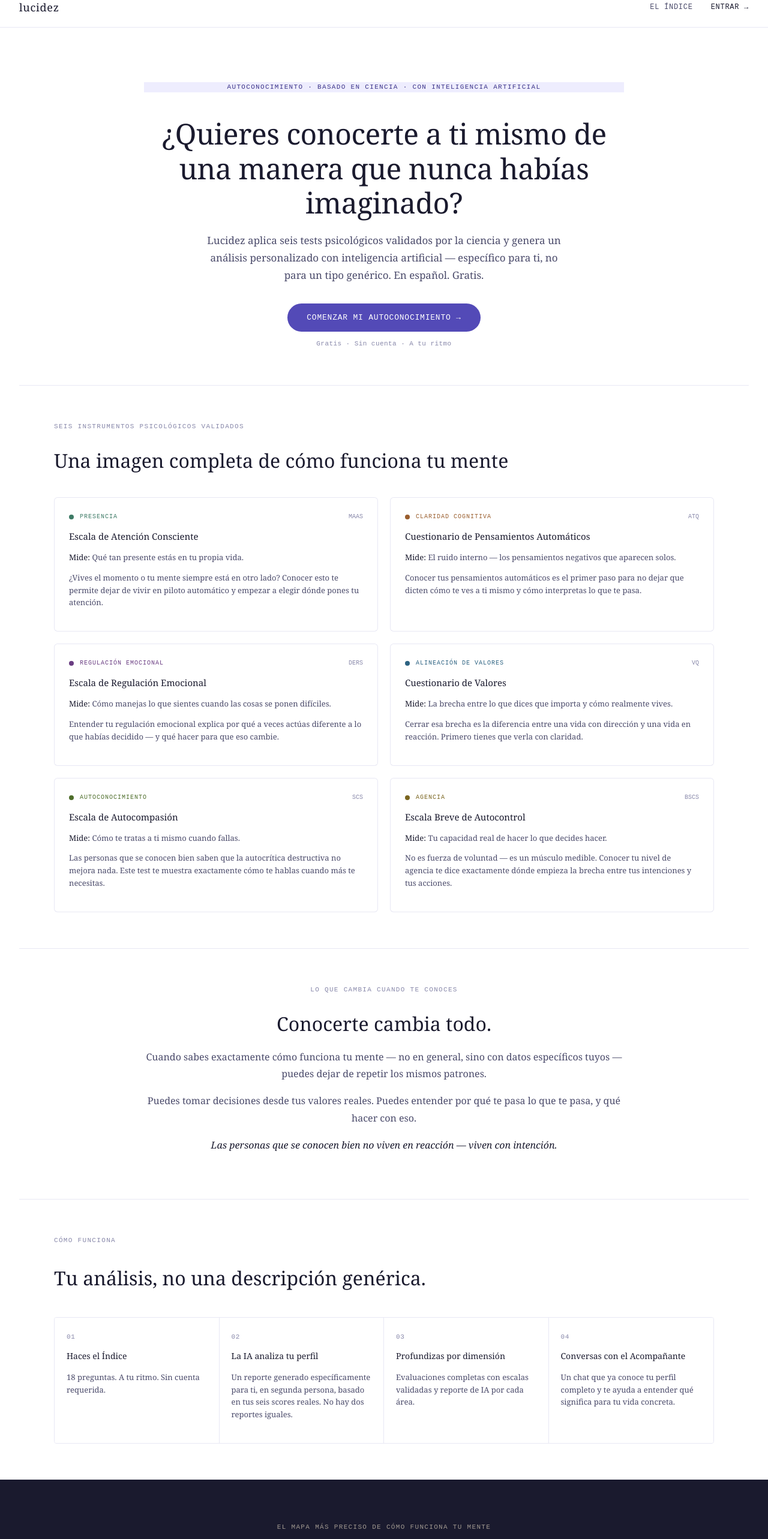
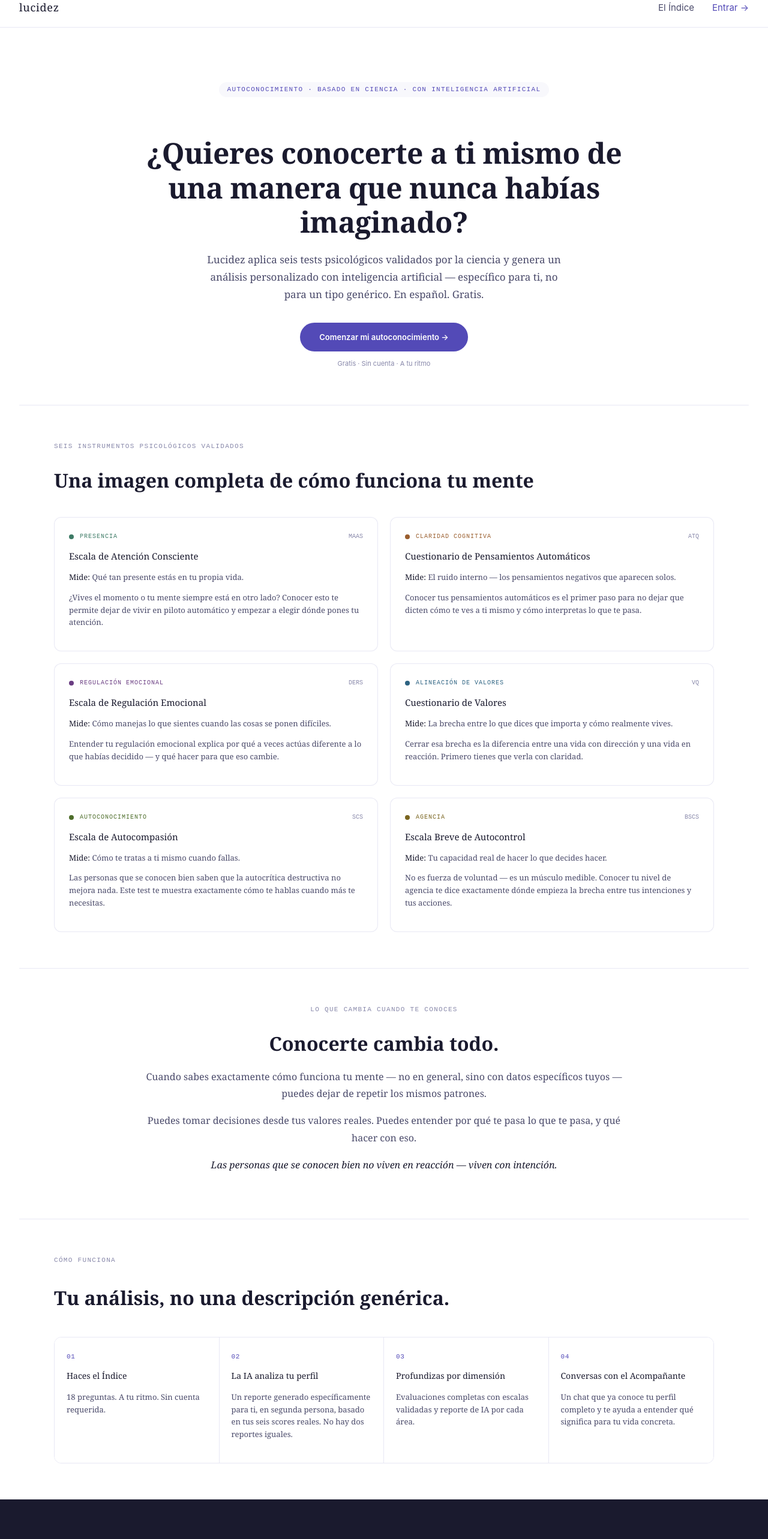
Before and after one commit to jorgeprax-dev/lucidez-web, a React (Vite) app: page / in a window 1280 px wide. Shown: the part 20-2586 px from the top of the page at 60% size. Built offline with nearby package versions, Linux system fonts and the light colour scheme; no server answers.

Commit message:
feat: paleta Apple en Home.jsx

```diff
--- a/index.html
+++ b/index.html
@@ -13,7 +13,7 @@
     <meta property="og:title" content="Lucidez — Conoce cómo funciona tu mente" />
     <meta property="og:description" content="6 tests psicológicos validados + análisis con IA en español. El mapa más preciso de cómo funciona tu mente." />
     <meta property="og:site_name" content="Lucidez" />
-    <meta property="og:image" content="https://lucidez.app/og.svg" />
+    <meta property="og:image" content="https://lucidez.app/og.png" />
     <meta property="og:image:width" content="1200" />
     <meta property="og:image:height" content="630" />
 
@@ -21,7 +21,7 @@
     <meta name="twitter:card" content="summary_large_image" />
     <meta name="twitter:title" content="Lucidez — Conoce cómo funciona tu mente" />
     <meta name="twitter:description" content="6 tests psicológicos validados + análisis con IA en español." />
-    <meta name="twitter:image" content="https://lucidez.app/og.svg" />
+    <meta name="twitter:image" content="https://lucidez.app/og.png" />
   </head>
   <body>
     <div id="root"></div>
--- a/src/Home.jsx
+++ b/src/Home.jsx
@@ -7,7 +7,7 @@ const tests = [
     sigla: "MAAS",
     nombre: "Escala de Atención Consciente",
     dimension: "Presencia",
-    color: "#3d7a65",
+    color: theme.dims.presencia,
     que_mide: "Qué tan presente estás en tu propia vida.",
     para_que: "¿Vives el momento o tu mente siempre está en otro lado? Conocer esto te permite dejar de vivir en piloto automático y empezar a elegir dónde pones tu atención.",
   },
@@ -15,7 +15,7 @@ const tests = [
     sigla: "ATQ",
     nombre: "Cuestionario de Pensamientos Automáticos",
     dimension: "Claridad cognitiva",
-    color: "#9a5e2e",
+    color: theme.dims.claridad,
     que_mide: "El ruido interno — los pensamientos negativos que aparecen solos.",
     para_que: "Conocer tus pensamientos automáticos es el primer paso para no dejar que dicten cómo te ves a ti mismo y cómo interpretas lo que te pasa.",
   },
@@ -23,7 +23,7 @@ const tests = [
     sigla: "DERS",
     nombre: "Escala de Regulación Emocional",
     dimension: "Regulación emocional",
-    color: "#6a3d82",
+    color: theme.dims.regulacion,
     que_mide: "Cómo manejas lo que sientes cuando las cosas se ponen difíciles.",
     para_que: "Entender tu regulación emocional explica por qué a veces actúas diferente a lo que habías decidido — y qué hacer para que eso cambie.",
   },
@@ -31,7 +31,7 @@ const tests = [
     sigla: "VQ",
     nombre: "Cuestionario de Valores",
     dimension: "Alineación de valores",
-    color: "#2d6382",
+    color: theme.dims.valores,
     que_mide: "La brecha entre lo que dices que importa y cómo realmente vives.",
     para_que: "Cerrar esa brecha es la diferencia entre una vida con dirección y una vida en reacción. Primero tienes que verla con claridad.",
   },
@@ -39,7 +39,7 @@ const tests = [
     sigla: "SCS",
     nombre: "Escala de Autocompasión",
     dimension: "Autoconocimiento",
-    color: "#4d6d2a",
+    color: theme.dims.autoconocimiento,
     que_mide: "Cómo te tratas a ti mismo cuando fallas.",
     para_que: "Las personas que se conocen bien saben que la autocrítica destructiva no mejora nada. Este test te muestra exactamente cómo te hablas cuando más te necesitas.",
   },
@@ -47,7 +47,7 @@ const tests = [
     sigla: "BSCS",
     nombre: "Escala Breve de Autocontrol",
     dimension: "Agencia",
-    color: "#7a6520",
+    color: theme.dims.agencia,
     que_mide: "Tu capacidad real de hacer lo que decides hacer.",
     para_que: "No es fuerza de voluntad — es un músculo medible. Conocer tu nivel de agencia te dice exactamente dónde empieza la brecha entre tus intenciones y tus acciones.",
   },
@@ -79,17 +79,17 @@ export default function Home() {
       <nav style={{ display: "flex", alignItems: "center", justifyContent: "space-between", padding: "18px 32px", borderBottom: `0.5px solid ${theme.border}`, background: theme.bg, position: "sticky", top: 0, zIndex: 10 }}>
         <span style={{ fontFamily: theme.serif, fontSize: 18, fontWeight: "normal", letterSpacing: "0.04em", color: theme.ink }}>lucidez</span>
         <div style={{ display: "flex", gap: 24, alignItems: "center" }}>
-          <button onClick={() => navigate("/indice")} style={{ fontFamily: theme.mono, fontSize: 12, color: theme.inkMuted, cursor: "pointer", letterSpacing: "0.06em", textTransform: "uppercase", border: "none", background: "none" }}>El Índice</button>
-          <button onClick={() => navigate("/login")} style={{ fontFamily: theme.mono, fontSize: 12, color: theme.ink, cursor: "pointer", letterSpacing: "0.06em", textTransform: "uppercase", border: "none", background: "none", padding: 0 }}>Entrar →</button>
+          <button onClick={() => navigate("/indice")} style={{ fontFamily: theme.sans, fontSize: 15, color: theme.inkMuted, cursor: "pointer", border: "none", background: "none" }}>El Índice</button>
+          <button onClick={() => navigate("/login")} style={{ fontFamily: theme.sans, fontSize: 15, color: theme.purple, cursor: "pointer", border: "none", background: "none", padding: 0 }}>Entrar →</button>
         </div>
       </nav>
 
       {/* Hero */}
       <section style={{ maxWidth: 800, margin: "0 auto", padding: isMobile ? "60px 28px 48px" : "80px 48px 60px", textAlign: "center" }}>
-        <p style={{ fontFamily: theme.mono, fontSize: 11, letterSpacing: "0.12em", textTransform: "uppercase", color: theme.purpleText, background: theme.purpleLight, marginBottom: 24 }}>
+        <p style={{ fontFamily: theme.mono, fontSize: 11, letterSpacing: "0.12em", textTransform: "uppercase", color: theme.purple, background: theme.bgSecondary, borderRadius: 20, padding: "4px 14px", display: "inline-block", marginBottom: 24 }}>
           Autoconocimiento · Basado en ciencia · Con inteligencia artificial
         </p>
-        <h1 style={{ fontSize: isMobile ? 32 : 48, fontWeight: "normal", lineHeight: 1.2, marginBottom: 20, color: theme.ink, letterSpacing: "-0.01em" }}>
+        <h1 style={{ fontSize: isMobile ? 32 : 48, fontWeight: 700, lineHeight: 1.2, marginBottom: 20, color: theme.ink, letterSpacing: "-0.01em" }}>
           ¿Quieres conocerte a ti mismo de una manera que nunca habías imaginado?
         </h1>
         <p style={{ fontSize: 17, color: theme.inkMuted, lineHeight: 1.7, maxWidth: 600, margin: "0 auto 32px" }}>
@@ -97,11 +97,11 @@ export default function Home() {
         </p>
         <button
           onClick={() => navigate("/indice")}
-          style={{ background: theme.purple, color: "#ffffff", border: "none", padding: "16px 32px", fontFamily: theme.mono, fontSize: 13, letterSpacing: "0.06em", textTransform: "uppercase", cursor: "pointer", borderRadius: 32, marginBottom: 12 }}
+          style={{ background: theme.purple, color: "#ffffff", border: "none", padding: "16px 32px", fontFamily: theme.sans, fontWeight: 600, fontSize: 13, cursor: "pointer", borderRadius: 32, marginBottom: 12 }}
         >
           Comenzar mi autoconocimiento →
         </button>
-        <div style={{ fontFamily: theme.mono, fontSize: 11, color: theme.inkFaint, letterSpacing: "0.04em" }}>
+        <div style={{ fontFamily: theme.sans, fontSize: 11, color: theme.inkFaint }}>
           Gratis · Sin cuenta · A tu ritmo
         </div>
       </section>
@@ -113,12 +113,12 @@ export default function Home() {
         <p style={{ fontFamily: theme.mono, fontSize: 11, letterSpacing: "0.12em", textTransform: "uppercase", color: theme.inkFaint, marginBottom: 8 }}>
           Seis instrumentos psicológicos validados
         </p>
-        <h2 style={{ fontSize: isMobile ? 24 : 32, fontWeight: "normal", marginBottom: 40, color: theme.ink, lineHeight: 1.3 }}>
+        <h2 style={{ fontSize: isMobile ? 24 : 32, fontWeight: 700, marginBottom: 40, color: theme.ink, lineHeight: 1.3 }}>
           Una imagen completa de cómo funciona tu mente
         </h2>
         <div style={{ display: "grid", gridTemplateColumns: isMobile ? "1fr" : "repeat(2, 1fr)", gap: 20 }}>
           {tests.map((t) => (
-            <div key={t.sigla} style={{ background: "#ffffff", border: `0.5px solid ${theme.border}`, borderRadius: 6, padding: 24 }}>
+            <div key={t.sigla} style={{ background: "#ffffff", border: `0.5px solid ${theme.border}`, borderRadius: 12, padding: 24 }}>
               <div style={{ display: "flex", alignItems: "center", gap: 10, marginBottom: 12 }}>
                 <div style={{ width: 8, height: 8, borderRadius: "50%", background: t.color, flexShrink: 0 }} />
                 <span style={{ fontFamily: theme.mono, fontSize: 10, letterSpacing: "0.10em", textTransform: "uppercase", color: t.color }}>{t.dimension}</span>
@@ -141,7 +141,7 @@ export default function Home() {
         <p style={{ fontFamily: theme.mono, fontSize: 11, letterSpacing: "0.12em", textTransform: "uppercase", color: theme.inkFaint, marginBottom: 8 }}>
           Lo que cambia cuando te conoces
         </p>
-        <h2 style={{ fontSize: isMobile ? 24 : 32, fontWeight: "normal", marginBottom: 20, color: theme.ink, lineHeight: 1.3 }}>
+        <h2 style={{ fontSize: isMobile ? 24 : 32, fontWeight: 700, marginBottom: 20, color: theme.ink, lineHeight: 1.3 }}>
           Conocerte cambia todo.
         </h2>
         <p style={{ fontSize: 16, color: theme.inkMuted, lineHeight: 1.8, marginBottom: 16 }}>
@@ -162,13 +162,13 @@ export default function Home() {
         <p style={{ fontFamily: theme.mono, fontSize: 11, letterSpacing: "0.12em", textTransform: "uppercase", color: theme.inkFaint, marginBottom: 8 }}>
           Cómo funciona
         </p>
-        <h2 style={{ fontSize: isMobile ? 24 : 32, fontWeight: "normal", marginBottom: 40, color: theme.ink }}>
+        <h2 style={{ fontSize: isMobile ? 24 : 32, fontWeight: 700, marginBottom: 40, color: theme.ink }}>
           Tu análisis, no una descripción genérica.
         </h2>
-        <div style={{ display: "grid", gridTemplateColumns: isMobile ? "1fr" : "repeat(4, 1fr)", gap: 0, border: `0.5px solid ${theme.border}`, borderRadius: 4, overflow: "hidden" }}>
+        <div style={{ display: "grid", gridTemplateColumns: isMobile ? "1fr" : "repeat(4, 1fr)", gap: 0, border: `0.5px solid ${theme.border}`, borderRadius: 12, overflow: "hidden" }}>
           {pasos.map((s, i) => (
             <div key={s.num} style={{ padding: "24px 20px", borderRight: !isMobile && i < pasos.length - 1 ? `0.5px solid ${theme.border}` : "none", borderBottom: isMobile && i < pasos.length - 1 ? `0.5px solid ${theme.border}` : "none", background: "#ffffff" }}>
-              <div style={{ fontFamily: theme.mono, fontSize: 11, color: theme.inkFaint, letterSpacing: "0.06em", marginBottom: 12 }}>{s.num}</div>
+              <div style={{ fontFamily: theme.mono, fontSize: 11, color: theme.purple, letterSpacing: "0.06em", marginBottom: 12 }}>{s.num}</div>
               <strong style={{ display: "block", fontSize: 14, fontWeight: "normal", marginBottom: 8, color: theme.ink }}>{s.title}</strong>
               <p style={{ fontSize: 13, color: theme.inkMuted, lineHeight: 1.6 }}>{s.desc}</p>
             </div>
@@ -178,10 +178,10 @@ export default function Home() {
 
       {/* CTA final */}
       <div style={{ background: theme.ink, padding: "60px 32px", textAlign: "center" }}>
-        <p style={{ fontFamily: theme.mono, fontSize: 11, letterSpacing: "0.12em", textTransform: "uppercase", color: "#a09890", marginBottom: 16 }}>
+        <p style={{ fontFamily: theme.mono, fontSize: 11, letterSpacing: "0.12em", textTransform: "uppercase", color: theme.inkFaint, marginBottom: 16 }}>
           El mapa más preciso de cómo funciona tu mente
         </p>
-        <h2 style={{ fontSize: isMobile ? 26 : 36, fontWeight: "normal", marginBottom: 12, color: theme.bg, lineHeight: 1.3 }}>
+        <h2 style={{ fontSize: isMobile ? 26 : 36, fontWeight: 700, marginBottom: 12, color: theme.bg, lineHeight: 1.3 }}>
           En español. Con datos. Gratis.
         </h2>
         <p style={{ fontSize: 15, color: "#b8b0a8", marginBottom: 32, maxWidth: 500, margin: "0 auto 32px" }}>
@@ -189,7 +189,7 @@ export default function Home() {
         </p>
         <button
           onClick={() => navigate("/indice")}
-          style={{ background: theme.bg, color: theme.ink, border: "none", padding: "16px 32px", fontFamily: theme.mono, fontSize: 13, letterSpacing: "0.06em", textTransform: "uppercase", cursor: "pointer", borderRadius: 32 }}
+          style={{ background: theme.bg, color: theme.ink, border: "none", padding: "16px 32px", fontFamily: theme.sans, fontWeight: 600, fontSize: 13, cursor: "pointer", borderRadius: 32 }}
         >
           Comenzar mi autoconocimiento →
         </button>
```
